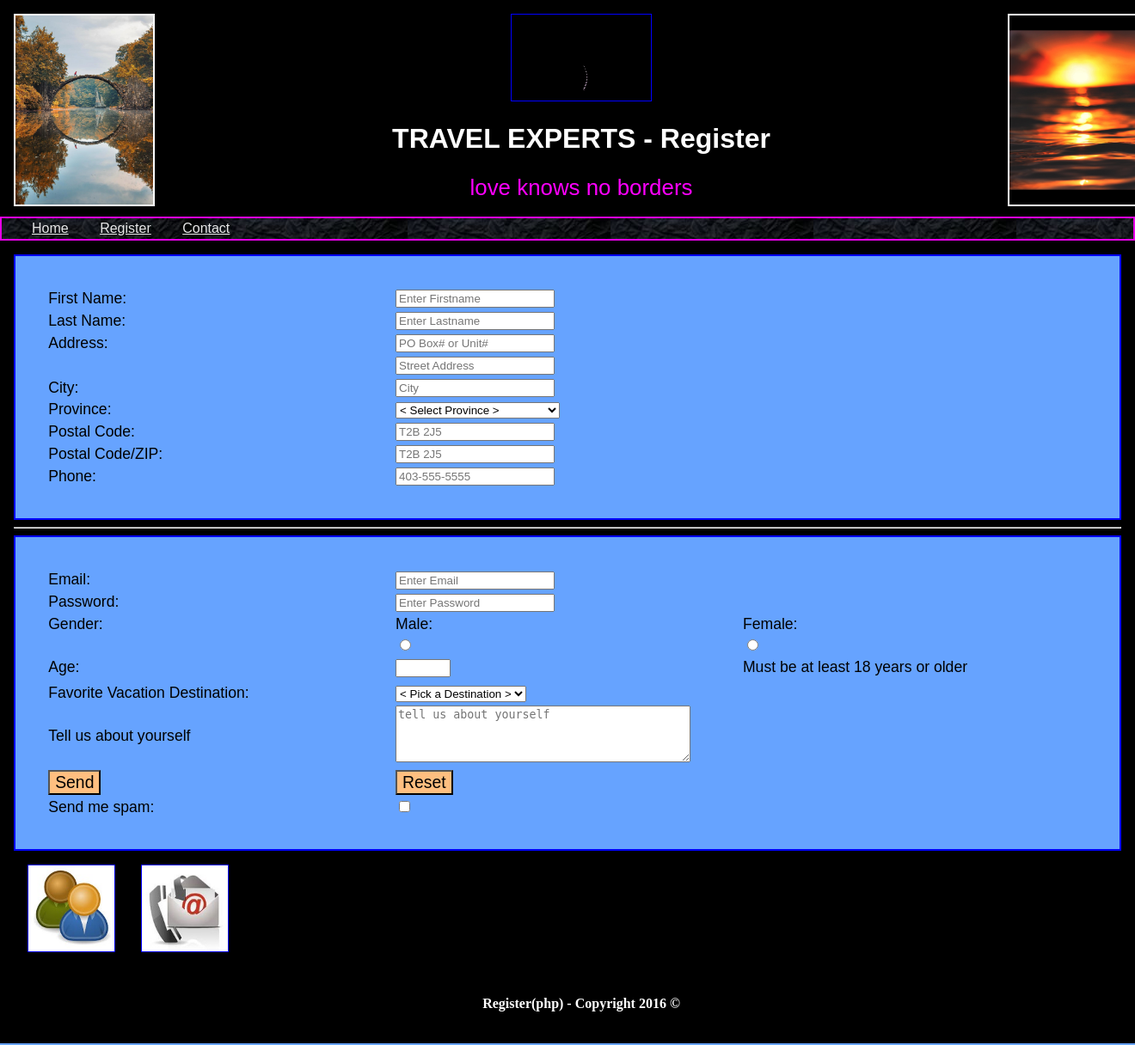
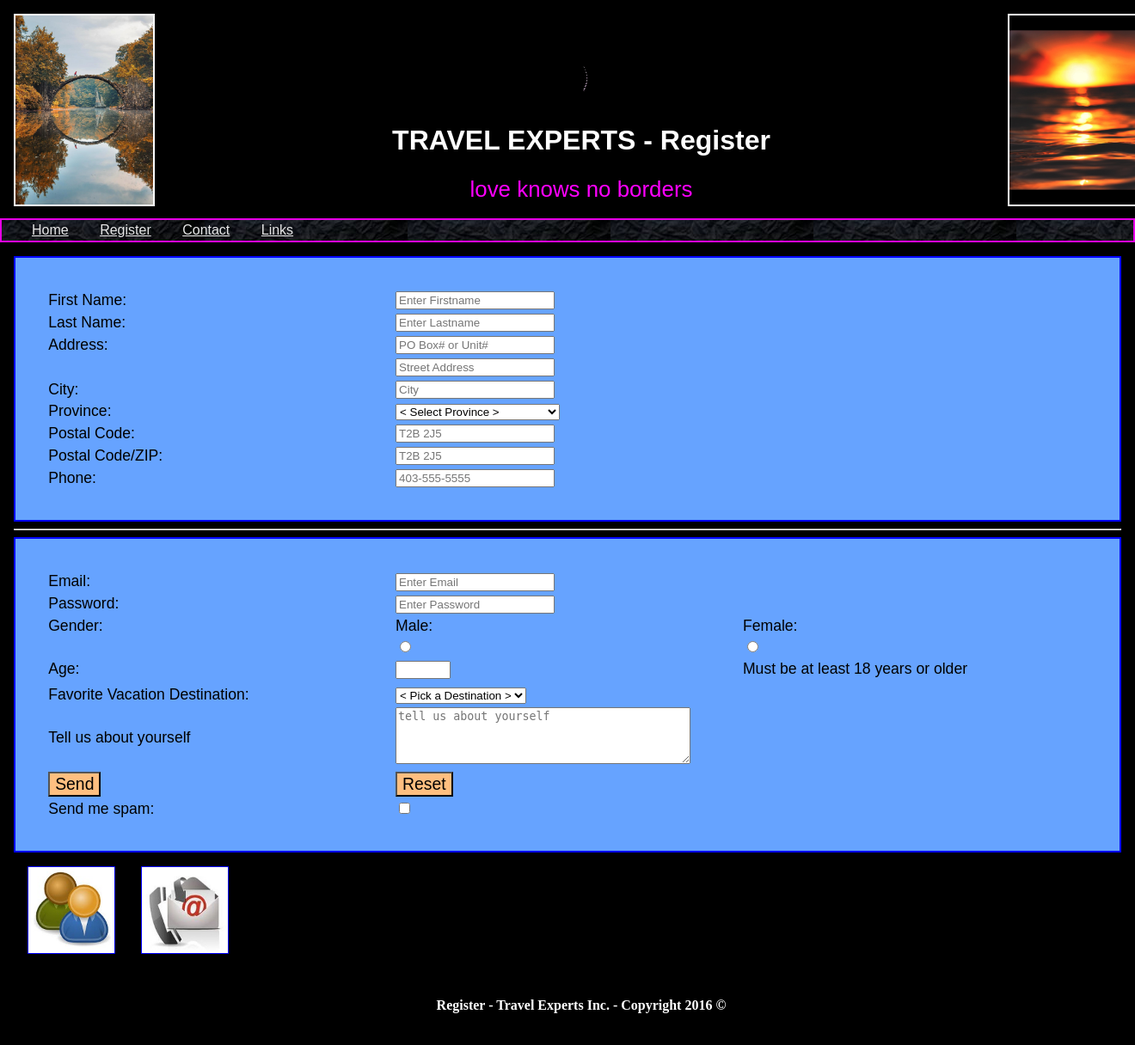
Before and after one commit to deanpjones/travel_agency_site, a PHP site: page /register.php in a window 1320 px wide; the page is wider, and only the part inside the window is pictured. Shown: that part at 86% size. Run offline with PHP 8.4, Linux system fonts and the light colour scheme.

Commit message:
register.php, footer and nav bar

```diff
--- a/register.php
+++ b/register.php
@@ -8,21 +8,21 @@
 		<meta name="Date" content="Oct.27, 2016">
 
 		<title> Travel Experts - Register</title>
+
+		<!-- SEE STYLE.CSS FOR STYLES -->
 		<link rel="stylesheet" type="text/css" href="style.css">
 	<style>
 		<!-- SEE STYLE.CSS FOR STYLES -->
-<!--day6-->
-		input[value='a']{
+		<!-- input[value='a']{
 			background-color: pink;
 		}
-<!--day6-->
+
 		.info {
 			position: absolute;
 			right:10%;
 			top:10%
 			width:50%;
-
-		}
+		} -->
 	</style>
 
 	<!-- SCRIPTS -->
@@ -163,7 +163,7 @@
 				<img src="images/02sunset.jpg" id="header-right" alt="02sunset.jpg"/><!--  width="161.8" height="100" -->
 
 				<!--LOGO-->
-				<img src="images/treelogo.gif" alt="treelogo.gif" width="161.8" height="100"/>
+				<img id="logo" src="images/treelogo.gif" alt="treelogo.gif" width="161.8" height="100"/>
 				<h1>TRAVEL EXPERTS - Register</h1> <!-- TITLE TO THE LEFT OF LOGO? -->
 				<div id="slogan">love knows no borders</div>
 
@@ -173,6 +173,7 @@
 				<a href="index.php" class="navbar">Home</a>
 				<a href="register.php" class="navbar">Register</a>
 				<a href="contact.php" class="navbar">Contact</a>
+				<a href="links.php" class="navbar">Links</a>
 			</nav>
 			<main>
 				<form method="get" action="bouncer.php">
@@ -329,7 +330,7 @@
 				</form>
 			</main>
 			<footer>
-				<h4>Register(php) - Copyright 2016 &copy;<h4>
+				<h4>Register - Travel Experts Inc. - Copyright 2016 &copy;<h4>
 			</footer>
 
 	</body>
```
